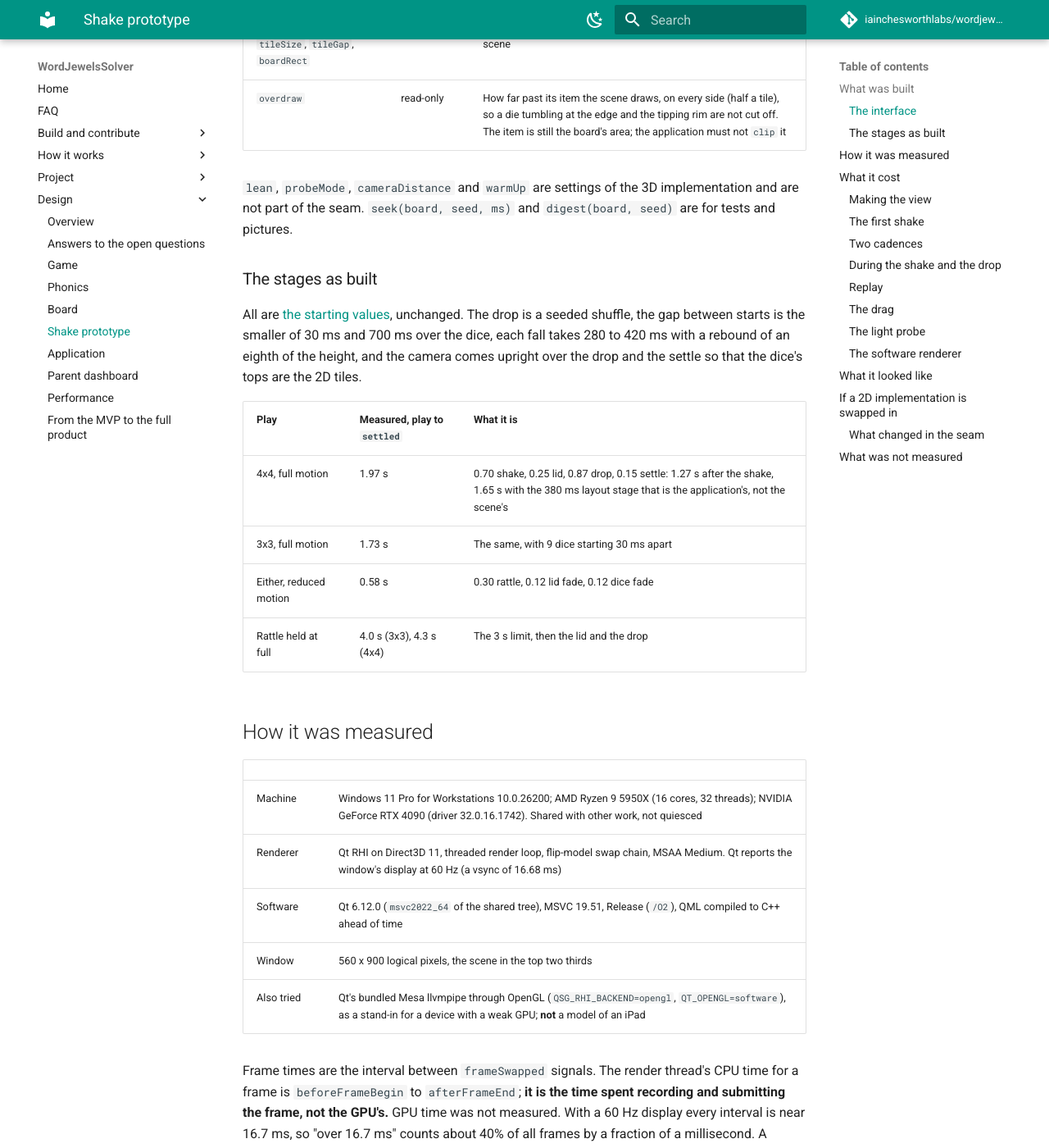
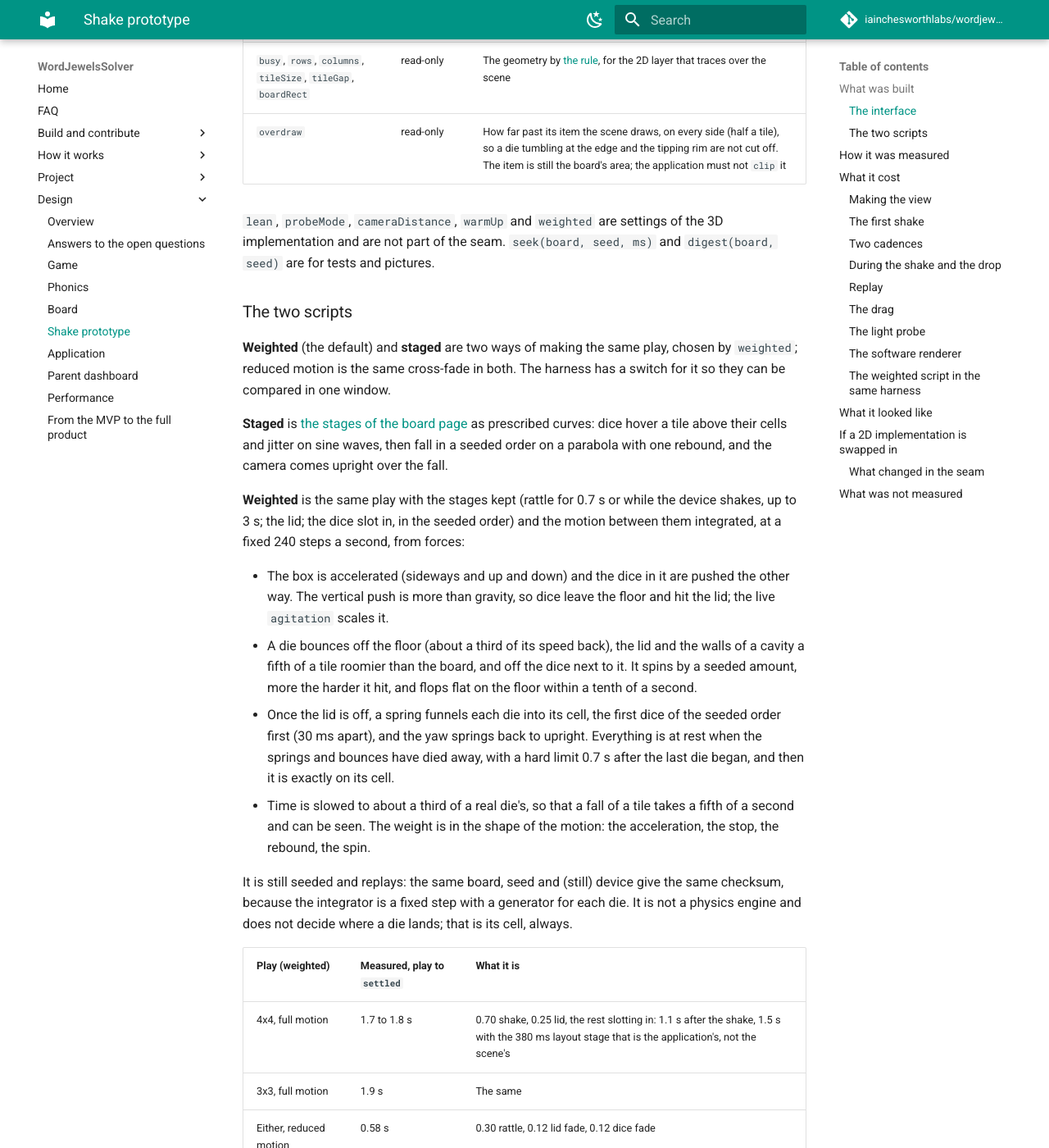
Before and after one commit to iainchesworthlabs/snapandspell, an MkDocs documentation site: the page built from docs/design/shake-prototype.md, in a window 1280 px wide and 1400 px high, scrolled down 1884 px. Shown: the whole window at 82% size. Built offline with MkDocs 1.6.1 and Material for MkDocs 9.7.7, drawn with Linux system fonts in a browser that asks for light colours; comment, search, counter and statistics services are not loaded; some of the changed text lies outside the part shown.

Commit message:
Give the dice weight: a seeded integrator for the rattle and the slot-in
The staged script moved every die on prescribed curves, which looked
weightless. The weighted script (the default; a switch in the harness keeps
the staged one for comparison) integrates the same play at a fixed 240 steps
a second: the box is accelerated and the dice are thrown about it, bounce off
the floor, the lid, the walls and one another, spin by a seeded amount when
they hit, and are funnelled into their cells by springs once the lid is off,
in the seeded order. It is still no physics engine, still replays, and a die
still ends exactly on its cell.

Top-down is the default camera now, the box's cavity is a fifth of a tile
roomier than the board so there is room to slide, and the harness margin no
longer depends on the scene's own size (a binding loop). The page records the
author's first look and the weighted script's timings and checksums.

```diff
--- a/docs/design/shake-prototype.md
+++ b/docs/design/shake-prototype.md
@@ -31,7 +31,7 @@ platform fragment's to change, not this page's, and is left for the author.
 | Part | Where | What it is |
 | --- | --- | --- |
 | The scene | `src/app/prototype/shake/qml/BoardScene.qml` | The component: a `View3D`, the box, the lid, one `Model` for each die sharing the `#Cube` mesh, a letter atlas, a baked light probe. Draws the poses the script gives it |
-| The script | `qml/ShakeScript.js` | The shake, lid, drop and settle as a function of the board, the seed and the time. Plain JavaScript, no QML and no renderer |
+| The script | `qml/ShakeScript.js` | The shake, lid and landing as a function of the board, the seed and the time, in two ways: prescribed curves (staged) or a small integrator of our own (weighted). Plain JavaScript, no QML and no renderer |
 | The faces | `qml/FaceAtlas.qml`, `qml/Die.qml` | One texture for the board's tiles, each die sampling its own cell; a dead jewel is a cell of four facets |
 | The harness | `qml/ShakeWindow.qml`, `frame_stats.*`, `main.cpp` | A window with a Shake button, a mouse drag standing in for the accelerometer, a reduced-motion switch, a 2D tile layer over the scene, and the timing and measurement runs |
 | The probe | `tools/lightprobe`, `qml/lightprobe/sky.ktx` | Qt's procedural sky prefiltered in advance (128 x 128 texels a face, 1 MB), made by Cubeulator's tool over the same sky |
@@ -56,24 +56,54 @@ jewel.
 | `busy`, `rows`, `columns`, `tileSize`, `tileGap`, `boardRect` | read-only | The geometry by [the rule](board.md#the-rule), for the 2D layer that traces over the scene |
 | `overdraw` | read-only | How far past its item the scene draws, on every side (half a tile), so a die tumbling at the edge and the tipping rim are not cut off. The item is still the board's area; the application must not `clip` it |
 
-`lean`, `probeMode`, `cameraDistance` and `warmUp` are settings of the 3D
-implementation and are not part of the seam. `seek(board, seed, ms)` and
+`lean`, `probeMode`, `cameraDistance`, `warmUp` and `weighted` are settings of
+the 3D implementation and are not part of the seam. `seek(board, seed, ms)` and
 `digest(board, seed)` are for tests and pictures.
 
-### The stages as built
+### The two scripts
 
-All are [the starting values](board.md#the-stages), unchanged. The drop is a
-seeded shuffle, the gap between starts is the smaller of 30 ms and 700 ms over
-the dice, each fall takes 280 to 420 ms with a rebound of an eighth of the
-height, and the camera comes upright over the drop and the settle so that the
-dice's tops are the 2D tiles.
+**Weighted** (the default) and **staged** are two ways of making the same
+play, chosen by `weighted`; reduced motion is the same cross-fade in both. The
+harness has a switch for it so they can be compared in one window.
 
-| Play | Measured, play to `settled` | What it is |
+**Staged** is [the stages of the board page](board.md#the-stages) as prescribed
+curves: dice hover a tile above their cells and jitter on sine waves, then fall
+in a seeded order on a parabola with one rebound, and the camera comes upright
+over the fall.
+
+**Weighted** is the same play with the stages kept (rattle for 0.7 s or while
+the device shakes, up to 3 s; the lid; the dice slot in, in the seeded order)
+and the motion between them integrated, at a fixed 240 steps a second, from
+forces:
+
+- The box is accelerated (sideways and up and down) and the dice in it are
+  pushed the other way. The vertical push is more than gravity, so dice leave
+  the floor and hit the lid; the live `agitation` scales it.
+- A die bounces off the floor (about a third of its speed back), the lid and
+  the walls of a cavity a fifth of a tile roomier than the board, and off the
+  dice next to it. It spins by a seeded amount, more the harder it hit, and
+  flops flat on the floor within a tenth of a second.
+- Once the lid is off, a spring funnels each die into its cell, the first dice
+  of the seeded order first (30 ms apart), and the yaw springs back to upright.
+  Everything is at rest when the springs and bounces have died away, with a
+  hard limit 0.7 s after the last die began, and then it is exactly on its cell.
+- Time is slowed to about a third of a real die's, so that a fall of a tile
+  takes a fifth of a second and can be seen. The weight is in the shape of the
+  motion: the acceleration, the stop, the rebound, the spin.
+
+It is still seeded and replays: the same board, seed and (still) device give
+the same checksum, because the integrator is a fixed step with a generator for
+each die. It is not a physics engine and does not decide where a die lands;
+that is its cell, always.
+
+| Play (weighted) | Measured, play to `settled` | What it is |
 | --- | --- | --- |
-| 4x4, full motion | 1.97 s | 0.70 shake, 0.25 lid, 0.87 drop, 0.15 settle: 1.27 s after the shake, 1.65 s with the 380 ms layout stage that is the application's, not the scene's |
-| 3x3, full motion | 1.73 s | The same, with 9 dice starting 30 ms apart |
+| 4x4, full motion | 1.7 to 1.8 s | 0.70 shake, 0.25 lid, the rest slotting in: 1.1 s after the shake, 1.5 s with the 380 ms layout stage that is the application's, not the scene's |
+| 3x3, full motion | 1.9 s | The same |
 | Either, reduced motion | 0.58 s | 0.30 rattle, 0.12 lid fade, 0.12 dice fade |
-| Rattle held at full | 4.0 s (3x3), 4.3 s (4x4) | The 3 s limit, then the lid and the drop |
+| Rattle held at full | 4.1 to 4.2 s | The shake held to its 3 s limit, then the lid and the slot |
+
+(Staged: 1.97 s at 4x4 and 1.73 s at 3x3, with a 0.87 s drop.)
 
 ## How it was measured
 
@@ -82,7 +112,7 @@ dice's tops are the 2D tiles.
 | Machine | Windows 11 Pro for Workstations 10.0.26200; AMD Ryzen 9 5950X (16 cores, 32 threads); NVIDIA GeForce RTX 4090 (driver 32.0.16.1742). Shared with other work, not quiesced |
 | Renderer | Qt RHI on Direct3D 11, threaded render loop, flip-model swap chain, MSAA Medium. Qt reports the window's display at 60 Hz (a vsync of 16.68 ms) |
 | Software | Qt 6.12.0 (`msvc2022_64` of the shared tree), MSVC 19.51, Release (`/O2`), QML compiled to C++ ahead of time |
-| Window | 560 x 900 logical pixels, the scene in the top two thirds |
+| Window | 560 x 900 logical pixels, the scene in the top two thirds. The tables are from the **staged** script, which was the only one when they were taken; the weighted one is under [the weighted script](#the-weighted-script-in-the-same-harness) |
 | Also tried | Qt's bundled Mesa llvmpipe through OpenGL (`QSG_RHI_BACKEND=opengl`, `QT_OPENGL=software`), as a stand-in for a device with a weak GPU; **not** a model of an iPad |
 
 Frame times are the interval between `frameSwapped` signals. The render thread's
@@ -169,8 +199,9 @@ On this machine the scene is far inside its frame: no frame was late, the
 render thread spends about half a millisecond on a frame, and the longest
 interval was 20 ms. (Drawing past the item, below, makes the view a tenth
 bigger each way and added about 0.1 ms to the render thread's mean, from two
-more processes of six plays each; the intervals did not change.) That says nothing about a tablet's GPU, which does the work
-the render thread only submits. The two things to measure on the device are the
+more processes of six plays each; the intervals did not change.) That says
+nothing about a tablet's GPU, which does the work the render thread only
+submits. The two things to measure on the device are the
 GPU time of a frame with 16 dice and MSAA, and the first-frame cost above.
 
 ### Replay
@@ -179,10 +210,16 @@ GPU time of a frame with 16 dice and MSAA, and the first-frame cost above.
 the device still. The same board and seed gave the same checksum twice, a
 different seed a different one, and reduced motion its own:
 
-| Board | Seed 100, then again | Seed 101 | Reduced, seed 100, then again |
-| --- | --- | --- | --- |
-| 3x3 | `7cfdfd74`, `7cfdfd74` | `c5dc0064` | `4a2172c5`, `4a2172c5` |
-| 4x4 | `ea3b8ceb`, `ea3b8ceb` | `cd5e72f7` | `e5250505`, `e5250505` |
+| Script | Board | Seed 100, then again | Seed 101 | Reduced, seed 100, then again |
+| --- | --- | --- | --- | --- |
+| Staged | 3x3 | `7cfdfd74`, `7cfdfd74` | `c5dc0064` | `4a2172c5`, `4a2172c5` |
+| Staged | 4x4 | `ea3b8ceb`, `ea3b8ceb` | `cd5e72f7` | `e5250505`, `e5250505` |
+| Weighted | 3x3 | `f3f4f8ac`, `f3f4f8ac` | `3763cac3` | `fecee3b5`, `fecee3b5` |
+| Weighted | 4x4 | `4bba074`, `4bba074` | `bb5ba6` | `6a5f4a5d`, `6a5f4a5d` |
+
+A checksum is of the poses in pixels, so it is for one scene size: the staged
+rows are from the first window and the weighted from the later one (which is
+why the reduced rows, the same script in both, differ between them).
 
 Moving the script out of the scene file into `ShakeScript.js` left the stills
 identical, pixel for pixel but one pixel one level off. What the checksum does
@@ -248,38 +285,53 @@ either). This is a limit of that Mesa and not of CPU renderers in general
 prefiltered at run time can stop the scene drawing where the GL is old, and a
 file cannot. The baked probe ran on it as above.
 
+### The weighted script in the same harness
+
+Direct3D 11, four plays of each case after the first, the baked probe: 2,862
+frames, the longest interval 20.9 ms, and the render thread's mean is 0.4 to
+0.7 ms a frame, the same as staged. The integrator (4 steps a frame, 16 dice,
+120 pair tests a step) does not show in the frame times. A shake driven
+through the pointer was 3.4 s in all. New checksums for replay, for this script,
+are recorded in [Replay](#replay) and agree between runs.
+
 ## What it looked like
 
-![Ten times through one shake, 4x4, then the settled board with the 2D tile layer over it](shake-prototype-filmstrip.png)
+The author's first look at the staged version, running it: **it had no weight.**
+Everything moved on curves, the dice did not collide or slide into their cells
+the way a real set does (curved corners, a tap to seat them), and there was no
+sense of mass. Looking straight down was right for how the board is held and
+shaken, and 3x3 was fine. Hence the weighted script, and top-down as the
+default (`lean` 0).
+
+![The weighted shake, 4x4, straight down: ten times, then the settled board with the 2D tile layer over it](shake-prototype-filmstrip.png)
 
 Stills at fixed times of one board (`--auto --shots`), so they are the same on
 every run. They were read from stills by whoever built the scene, not by a
-child, and nobody has yet watched the motion: that is the author's to judge by
-running it.
+child, and nobody has yet watched the weighted motion: that is the author's to
+judge by running it. **Nothing plays `landed`, and sound is much of what makes
+a die feel heavy:** Qt Multimedia is not in the shared tree, so the prototype
+is silent, and the feel is judged without it.
+
+- **Weighted, straight down (above).** Dice slide, turn and bump (350 to
+  1000 ms) in a box with a visible rim, then slot into their cells in a seeded
+  order with the last stragglers turning upright (1150 to 1650 ms). Height is
+  shown only by size and shadow, because the camera is straight down.
+- **Faults.** Dice are discs to each other and squares to the eye, so corners
+  cross for a moment when two are turned; the dead jewel is a cube with four
+  facets painted on, which looks wrong from the side; and the rebound is a
+  fixed fraction, so every die lands about alike.
+
+Staged, leaning 24 degrees, for comparison:
+
+![The staged shake, leaning](shake-prototype-filmstrip-staged.png)
 
 - **At rest it reads well**, at 3x3 and 4x4. Letters upright, cream face and
   dark edge, the dead jewels distinct, and the 2D layer's outlines sit on the
-  dice's tops to the pixel (the hairlines in the last frame are the 2D layer;
-  it draws a hovered tile amber, as in the second strip below).
-- **The rattle reads as a box.** With the camera leaning 24 degrees the dice
-  are plainly inside a tipping tray under a pane (350 and 800 ms).
-- **The drop reads as dropping.** In a seeded order, each die turns about its
-  horizontal axes as it falls and settles with a small rebound; a letter is on
-  every face, so a tumbling die is always a letter and never a blank. The camera
-  coming upright over the fall is what shows the height of the fall in the
-  stills.
-- **Straight down is flatter than leaning.** With `--lean 0` the box has no
-  rim or depth to see, and the rattle is a grid shaking under a pane. Before
-  the scene drew past its item it was also cropped: the dice at the height of
-  the box are about a tenth bigger on the screen than a tile, which is more
-  than the 12 dp inset. It is not cropped now:
-  ![The same shake with the camera straight down](shake-prototype-filmstrip-straight-down.png)
-- **What is wrong with it.** There is no collision, so a falling die cuts
-  through a landed neighbour for a few frames (1450 ms, the O through the K),
-  and the dead jewel is a cube with four facets painted on its faces, which
-  looks wrong from the side and wants a mesh if D2 goes 3D. The first pictures
-  also showed a tumbling die cut off at the item's edge; that is the overdraw
-  below.
+  dice's tops to the pixel.
+- **Staged: the rattle reads as a box**, the drop as dropping, and straight
+  down it was a grid shaking under a pane. It was also what the author found
+  weightless.
+
 
 ## If a 2D implementation is swapped in
 
@@ -311,7 +363,9 @@ What a 2D `BoardScene` has to keep:
 What it does not carry: `lean`, `probeMode`, `cameraDistance`, `warmUp`, and
 the 3D-only files (`Die.qml`, `FaceAtlas.qml`, the probe). It loses the lit
 solid and the true tumble about the horizontal axes; the stages and their
-durations are the same.
+durations are the same. The weighted script is a shared part, not a 3D one: a
+2D scene draws the same positions, yaw, heights (as scale and shadow) and
+events from it.
 
 ### What changed in the seam
 
@@ -338,7 +392,8 @@ built on it:
 - A person's hand on the drag. The runs set the agitation directly, and one
   sends the window a scripted back-and-forth pointer path ([above](#the-drag));
   how the drag *feels* is unjudged.
-- The accelerometer, haptics and sound. The scene emits `rattled` and `landed`
-  and the harness shows a count; no run checked the counts against the script.
+- **Sound**, the accelerometer and haptics. The scene emits `rattled` and
+  `landed` and the harness shows a count; nothing plays them, and no run
+  checked the counts against the script.
 - Whether the tumble reads at a child's eye height. See
   [Unknowns](board.md#unknowns).
```
Also changed, not shown: docs/design/shake-prototype-filmstrip-staged.png (added), docs/design/shake-prototype-filmstrip-straight-down.png (deleted), docs/design/shake-prototype-filmstrip.png, 4 other files.
